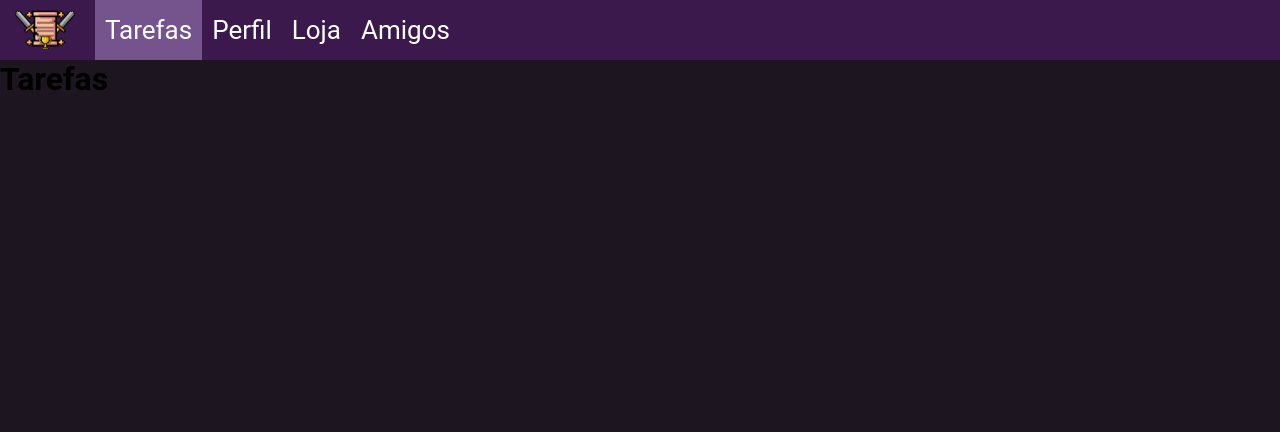
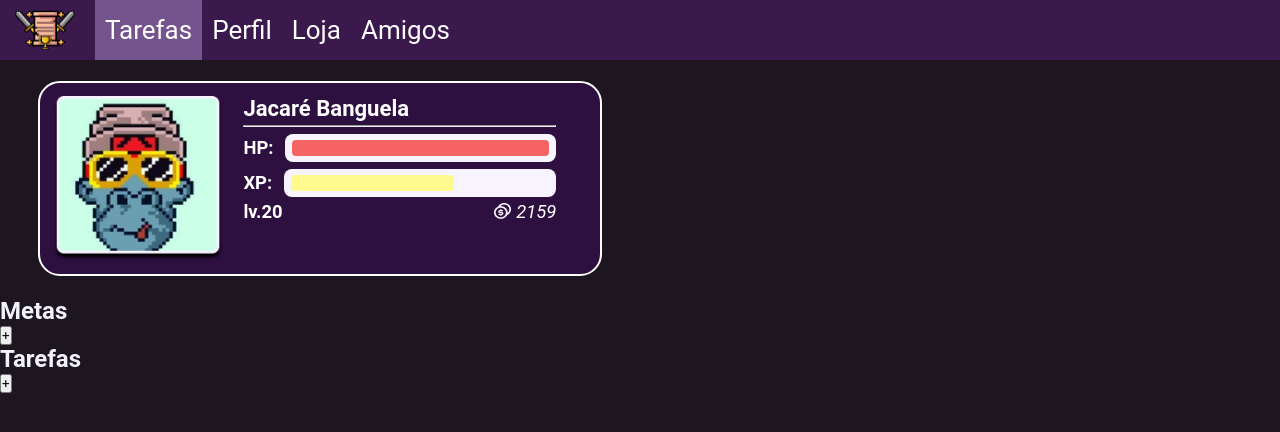
Before and after one commit to lucasrc18/ProjetoIntegrador, a React (Create React App) app: page /tasks in a window 1280 px wide. Shown: the top 432 px of the page. Built offline with nearby package versions, Linux system fonts and the light colour scheme; no server answers; the database is empty.

Commit message:
task page
pagina task adicionada

```diff
--- a/src/App.tsx
+++ b/src/App.tsx
@@ -7,6 +7,7 @@ import createUser from "./factory/createUser";
 import ErrorPage from "./pages/error";
 import Home from "./pages/home";
 import HomeHandler from "./pages/HomeHandler";
+import Tasks from "./pages/tasks";
 
 import AuthContext from "./context/AuthContext";
 import './global-styles.scss';
@@ -41,17 +42,7 @@ export default function App() {
 
           <Route
             path="/tasks"
-            Component={
-              function () {
-                return (
-                  <div id="page">
-                    <Header />
-
-                    <h1>Tarefas</h1>
-                  </div>
-                )
-              }
-            }
+            Component={Tasks}
           />
 
           <Route
--- a/src/components/Header.tsx
+++ b/src/components/Header.tsx
@@ -17,7 +17,7 @@ export default function Header(){
                     Tarefas
                 </RouteLinkedButton>
 
-                <RouteLinkedButton id="profile-page" title="Ver seu perfil pessoal">
+                <RouteLinkedButton route="/profile" id="profile-page" title="Ver seu perfil pessoal">
                     Perfil
                 </RouteLinkedButton>
 
--- a/src/components/ProfileSection.tsx
+++ b/src/components/ProfileSection.tsx
@@ -1,12 +1,18 @@
 import MoneyIcon from "./assets/MoneyIcon.png";
 import ProfileIcon from "./assets/TempProfileIcon.png";
 
-import { useEffect, useState } from "react";
+import { HTMLAttributes, useEffect, useState } from "react";
 import ProgressBar from "./ProgressBar";
 
 import "./styles/profile-section.scss";
 
-export default function ProfileSection(){
+type ProfileSectionProps = HTMLAttributes<HTMLDivElement> & {
+	halfSize?: boolean;
+};
+
+export default function ProfileSection(props: ProfileSectionProps){
+	const {halfSize, ...divAttr} = props;
+
     const [username, setUsername] = useState<string>("Jacaré Banguela");
 
 	// Sempre que o valor de username for alterado,
@@ -25,7 +31,7 @@ export default function ProfileSection(){
 	};
 
     return (
-        <div id="profile-section">
+        <div id="profile-section" style={{maxWidth: halfSize ? "50%" : ""}} {...divAttr}>
 			<main id="profile-data">
 				<img id="profile-pic" src={ProfileIcon} alt="Foto de perfil do usuario" />
 
--- a/src/pages/profile/index.tsx
+++ b/src/pages/profile/index.tsx
@@ -5,7 +5,7 @@ import "./style.scss";
 
 export default function Profile() {
 	return (
-		<div id="page">
+		<div id="profile-page">
 			<Header />
 
 			<ProfileSection />
--- a/src/pages/profile/style.scss
+++ b/src/pages/profile/style.scss
@@ -1,4 +1,4 @@
-#page {
+#profile-page {
     background: #1D1620;
 
     height: 100vh;
--- /dev/null
+++ b/src/pages/tasks/index.tsx
@@ -0,0 +1,30 @@
+import Header from "../../components/Header";
+import ProfileSection from "../../components/ProfileSection";
+
+import "./style.scss";
+
+export type Metas = {
+    id: number,
+    title: string,
+    amount: number,
+    XP: number
+}
+
+export default function Tasks() {
+	return (
+		<div id="tasks-page">
+			<Header />
+            <main>
+                <section>
+                    <ProfileSection halfSize={true} />
+                    <h1>Metas</h1>
+                    <button>+</button>
+                </section>
+                <section>
+                    <h1>Tarefas</h1>
+                    <button>+</button>
+            </section>
+            </main>
+		</div>
+	);
+}
--- /dev/null
+++ b/src/pages/tasks/style.scss
@@ -0,0 +1,5 @@
+#tasks-page {
+    height: 100vh;
+    color: #f2f2ff;
+    background: #1D1620;
+}
```
